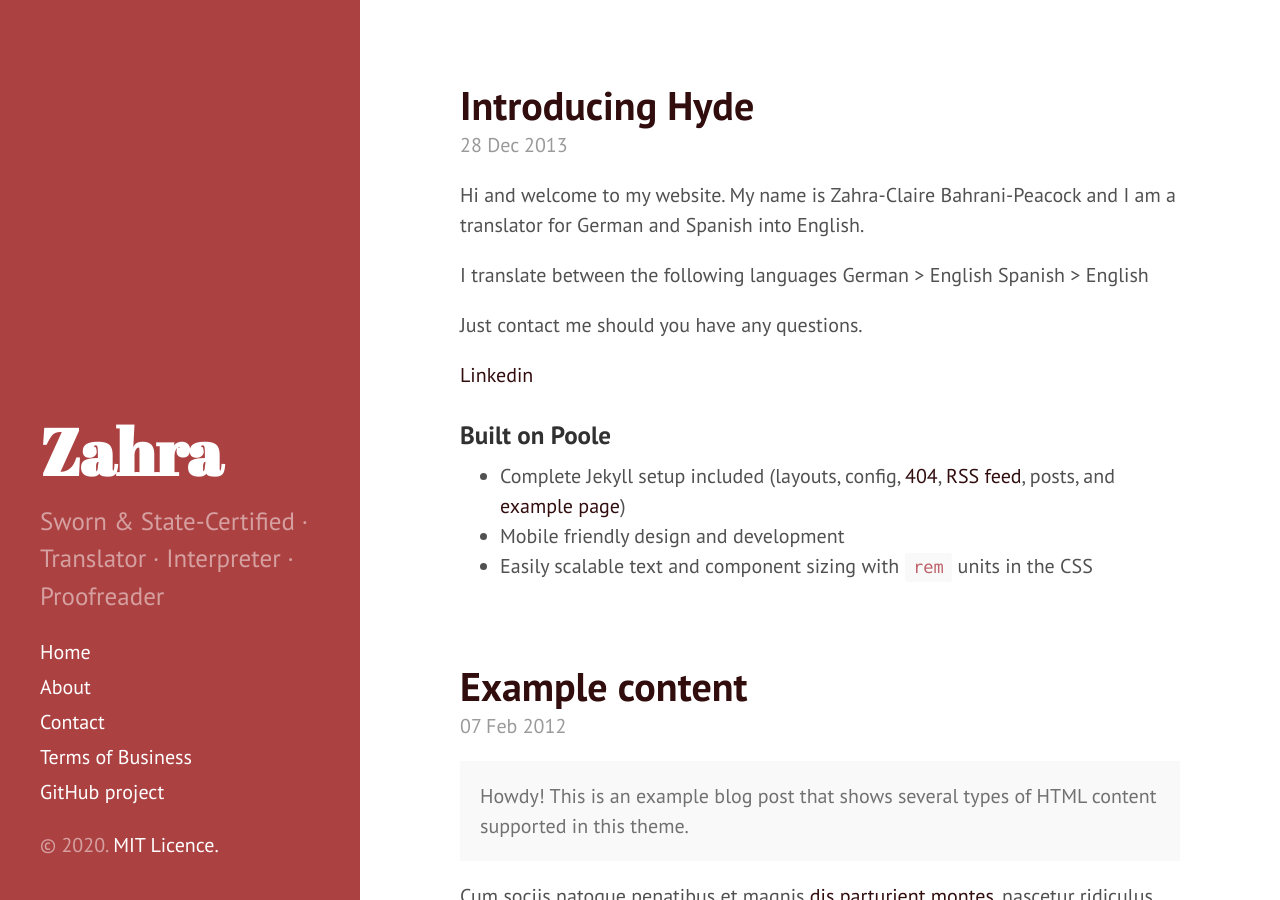
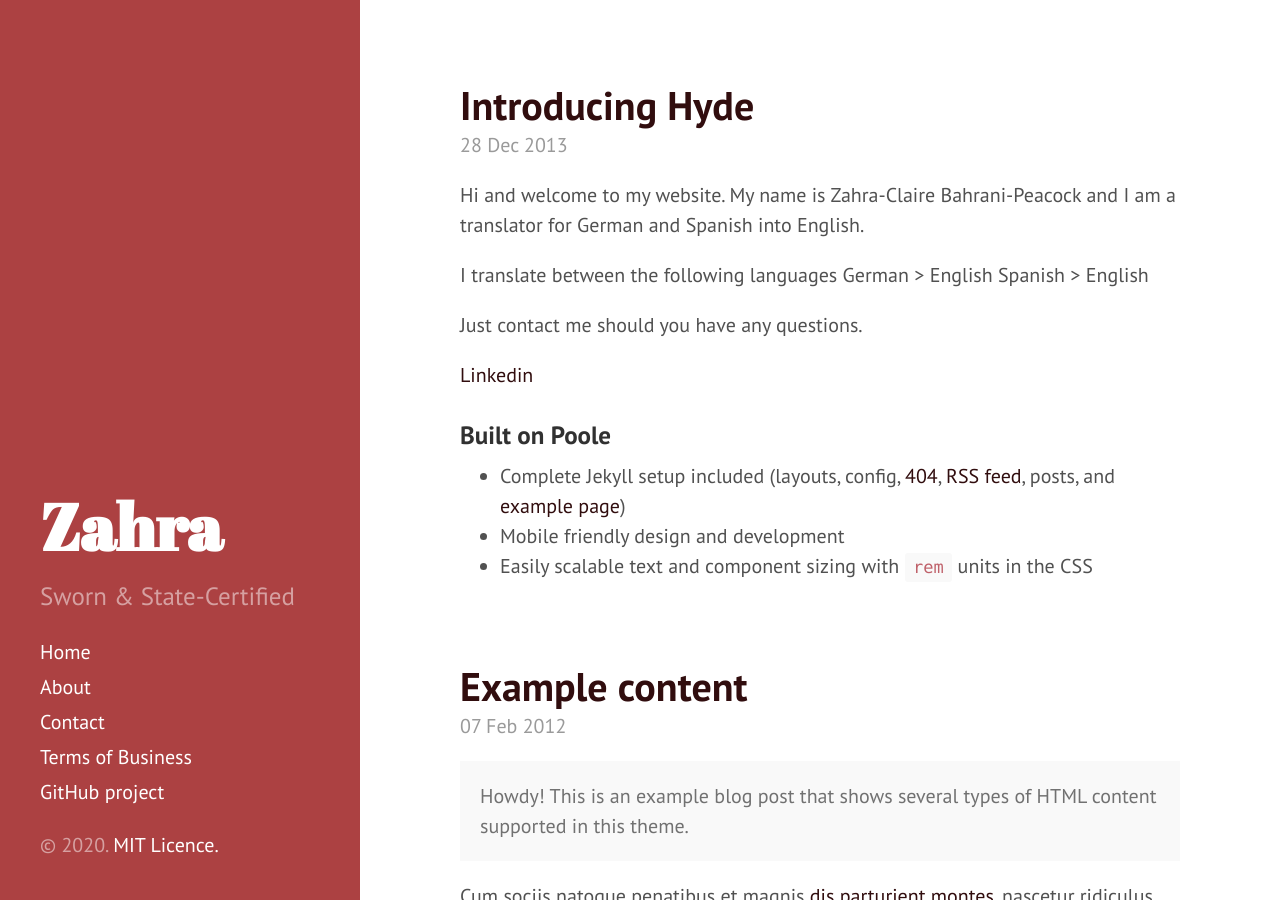
Before and after one commit to Zahra-Claire-Bahrani-Peacock/zahra-claire-bahrani-peacock.github.io, a Jekyll site: the page built from index.html, in a window 1280 px wide and 900 px high. Built offline with Jekyll 4.4.1, drawn with Linux system fonts in a browser that asks for light colours; the list of posts is cut into pages by our own code.

Commit message:
Updated site description

```diff
--- a/_config.yml
+++ b/_config.yml
@@ -4,9 +4,9 @@ highlighter:      rouge
 
 # Setup
 title:            Zahra
-tagline:          'Peacock translations'
-description:      'Sworn & State-Certified &middot; Translator &middot; Interpreter &middot; Proofreader'
-url:              https://peacock-translations.github.io/
+tagline:          'Home'
+description:      'Sworn & State-Certified'
+url:              https://zahra-claire-bahrani-peacock.github.io/
 baseurl:          /
 
 author:
@@ -17,6 +17,7 @@ paginate:         5
 
 # Custom vars
 version:          2.1.0
+sidebar_home_link: false
 
 github:
-  repo:           https://github.com/peacock-translations/
+  repo:           https://github.com/Zahra-Claire-Bahrani-Peacock/
```
